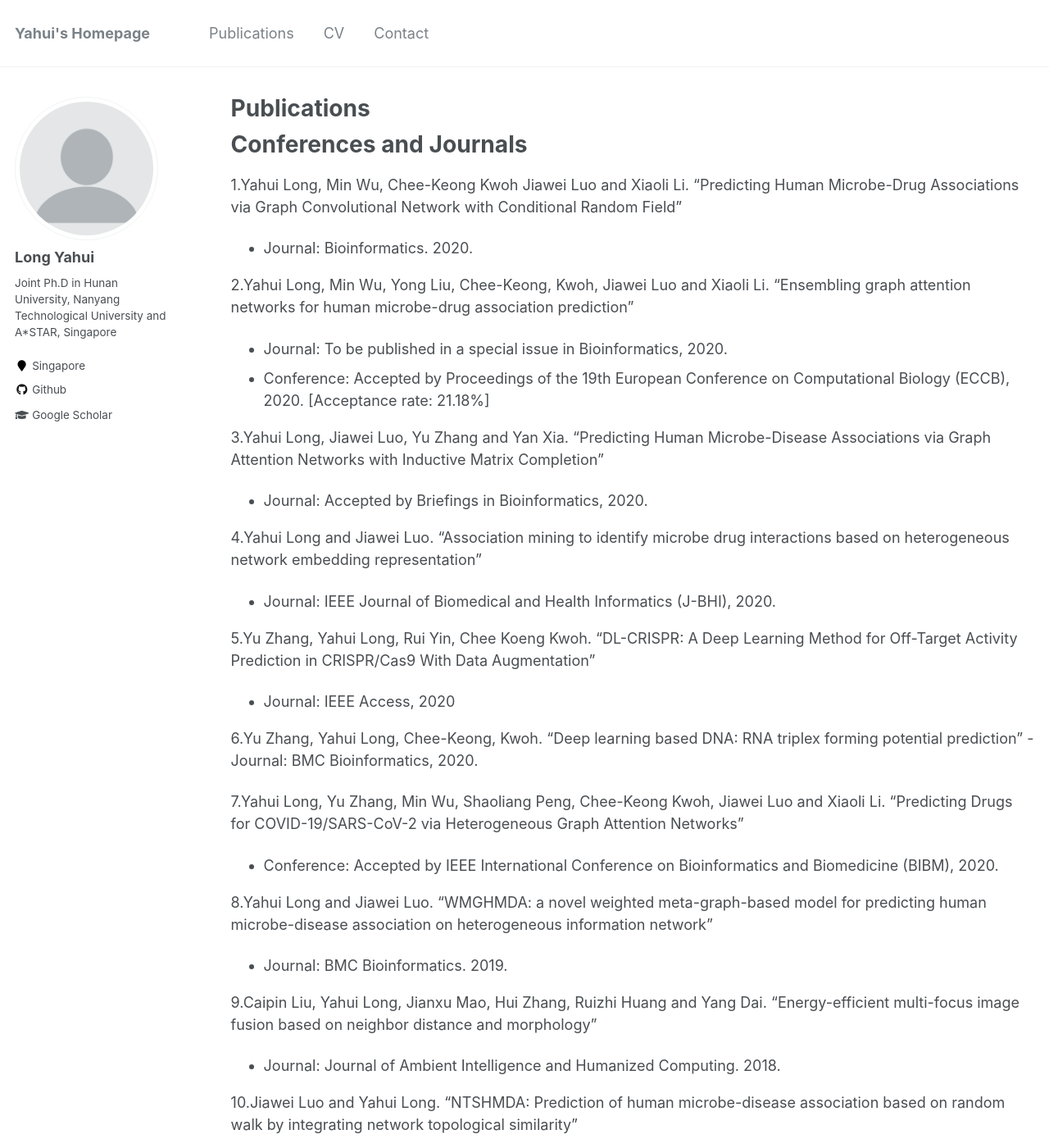
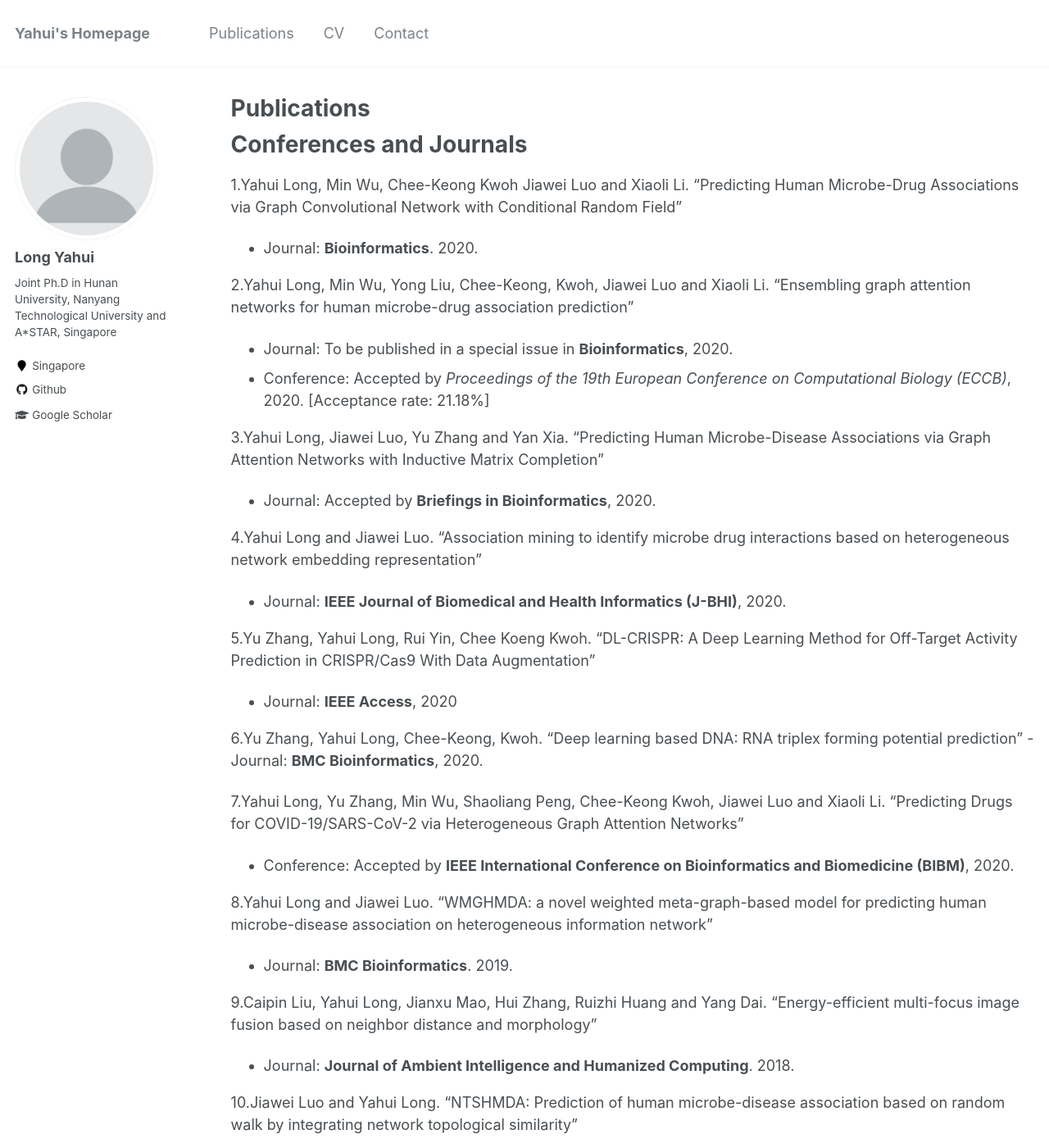
Before and after one commit to longyahui/Home, a Jekyll site: the page built from _pages/publications.md, in a window 1280 px wide and 1400 px high. Shown: the whole window at 82% size. Built offline with Jekyll 4.4.1, drawn with Linux system fonts in a browser that asks for light colours; some of the changed text lies outside the part shown.

```diff
--- a/_pages/publications.md
+++ b/_pages/publications.md
@@ -12,35 +12,35 @@ redirect_from:
 Conferences and Journals
 ======
 1.Yahui Long, Min Wu, Chee-Keong Kwoh Jiawei Luo and Xiaoli Li. "Predicting Human Microbe-Drug Associations via Graph Convolutional Network with Conditional Random Field"
-- Journal: Bioinformatics. 2020.
+- Journal: **Bioinformatics**. 2020.
 
 2.Yahui Long, Min Wu, Yong Liu, Chee-Keong, Kwoh, Jiawei Luo and Xiaoli Li. "Ensembling graph attention networks for human microbe-drug association prediction"
-- Journal: To be published in a special issue in Bioinformatics, 2020.
-- Conference: Accepted by Proceedings of the 19th European Conference on Computational Biology (ECCB), 2020. [Acceptance rate: 21.18%]
+- Journal: To be published in a special issue in **Bioinformatics**, 2020.
+- Conference: Accepted by *Proceedings of the 19th European Conference on Computational Biology (ECCB)*, 2020. [Acceptance rate: 21.18%]
 
 3.Yahui Long, Jiawei Luo, Yu Zhang and Yan Xia. "Predicting Human Microbe-Disease Associations via Graph Attention Networks with Inductive Matrix Completion"
-- Journal: Accepted by Briefings in Bioinformatics, 2020.
+- Journal: Accepted by **Briefings in Bioinformatics**, 2020.
 
 4.Yahui Long and Jiawei Luo. "Association mining to identify microbe drug interactions based on heterogeneous network embedding representation"
-- Journal: IEEE Journal of Biomedical and Health Informatics (J-BHI), 2020.
+- Journal: **IEEE Journal of Biomedical and Health Informatics (J-BHI)**, 2020.
 
 5.Yu Zhang, Yahui Long, Rui Yin, Chee Koeng Kwoh. "DL-CRISPR: A Deep Learning Method for Off-Target Activity Prediction in CRISPR/Cas9 With Data Augmentation"
- - Journal: IEEE Access, 2020
+ - Journal: **IEEE Access**, 2020
 
 6.Yu Zhang, Yahui Long, Chee-Keong, Kwoh. "Deep learning based DNA: RNA triplex forming potential prediction"
--Journal: BMC Bioinformatics, 2020.
+-Journal: **BMC Bioinformatics**, 2020.
 
 7.Yahui Long, Yu Zhang, Min Wu, Shaoliang Peng, Chee-Keong Kwoh, Jiawei Luo and Xiaoli Li. "Predicting Drugs for COVID-19/SARS-CoV-2 via Heterogeneous Graph Attention Networks"
-- Conference: Accepted by IEEE International Conference on Bioinformatics and Biomedicine (BIBM), 2020.
+- Conference: Accepted by **IEEE International Conference on Bioinformatics and Biomedicine (BIBM)**, 2020.
 
 8.Yahui Long and Jiawei Luo. "WMGHMDA: a novel weighted meta-graph-based model for predicting human microbe-disease association on heterogeneous information network"
-  - Journal: BMC Bioinformatics. 2019.
+  - Journal: **BMC Bioinformatics**. 2019.
 
 9.Caipin Liu, Yahui Long, Jianxu Mao, Hui Zhang, Ruizhi Huang and Yang Dai. "Energy-efficient multi-focus image fusion based on neighbor distance and morphology"
-   - Journal: Journal of Ambient Intelligence and Humanized Computing. 2018.
+   - Journal: **Journal of Ambient Intelligence and Humanized Computing**. 2018.
 
 10.Jiawei Luo and Yahui Long. "NTSHMDA: Prediction of human microbe-disease association based on random walk by integrating network topological similarity"
-   - Journal: IEEE/ACM Transactions on Computational Biology and Bioinformatics (TCBB), 2018.
+   - Journal: **IEEE/ACM Transactions on Computational Biology and Bioinformatics (TCBB)**, 2018.
 
 11.Caipin Liu, Yahui Long and Jianxu Mao. "Energy-efficient multi-focus image fusion based on neighbor distance and morphology"
-   - Journal: Optik. 2016.
+   - Journal: **Optik**. 2016.
```
